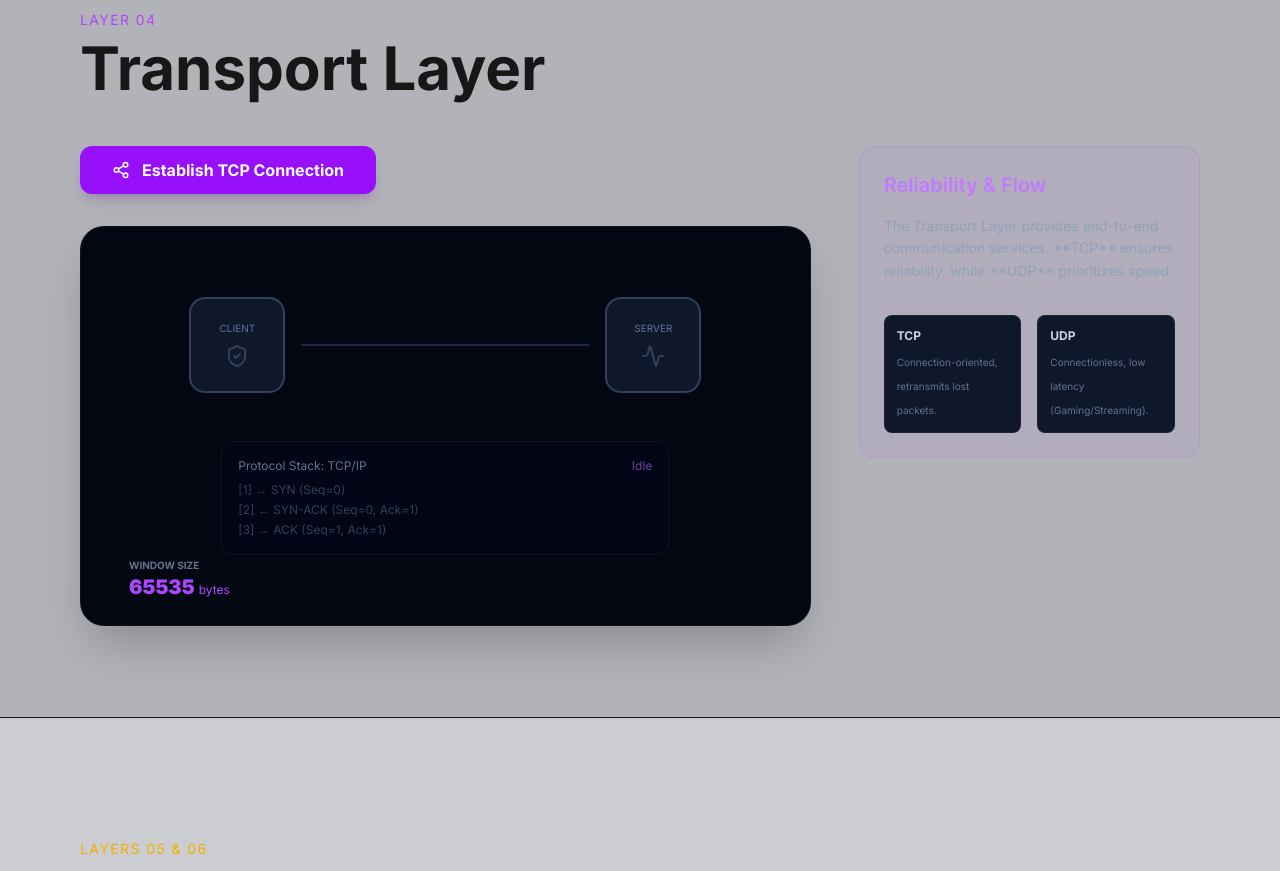
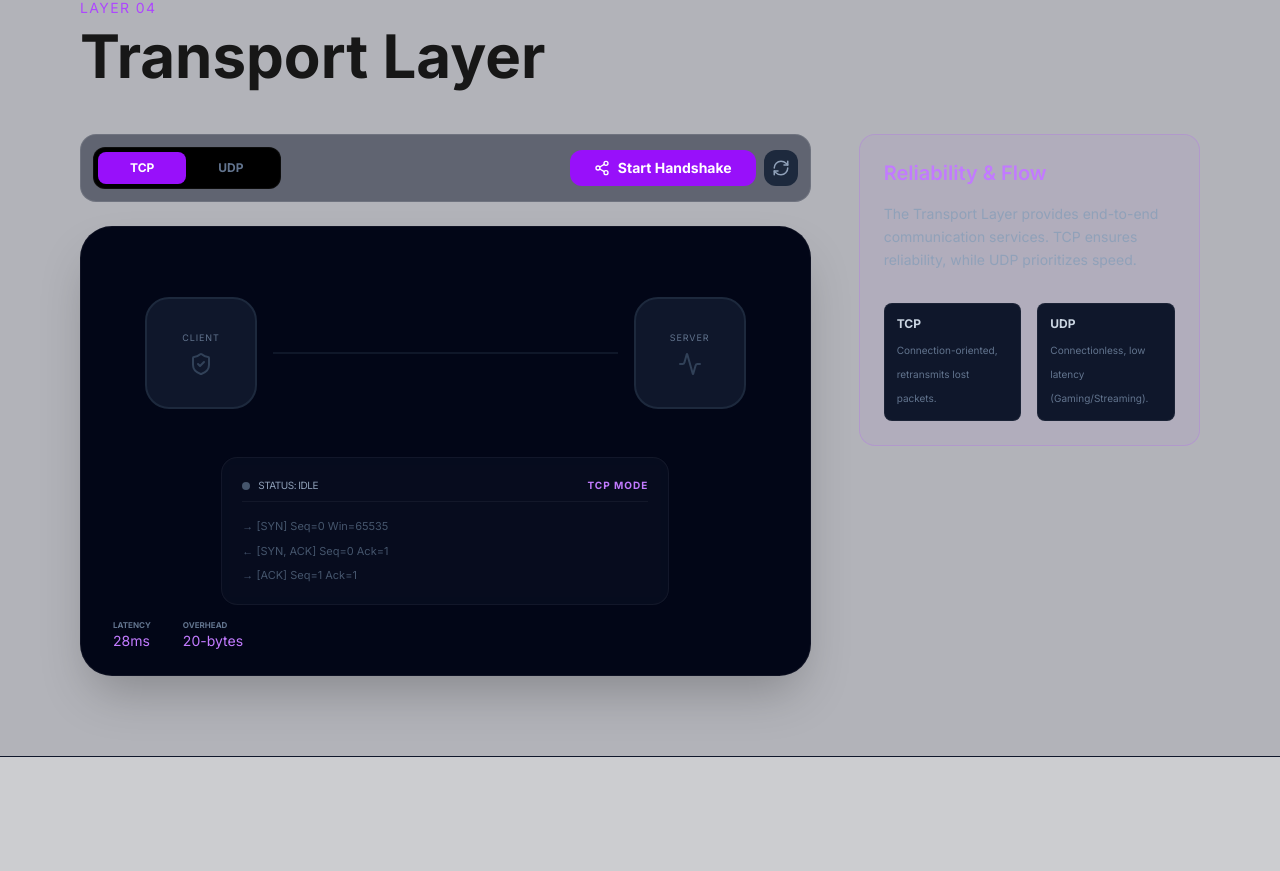
Before and after one commit to Snehil7903/net-sim, a Next.js app: page / in a window 1280 px wide. Shown: the part 3551-4422 px from the top of the page. Built offline with nearby package versions, Linux system fonts and the light colour scheme.

Commit message:
Add UDP and TCP in transport Layer

```diff
--- a/app/page.tsx
+++ b/app/page.tsx
@@ -148,7 +148,7 @@ export default function Home() {
               <div className="p-6 rounded-2xl bg-purple-500/5 border border-purple-500/20">
                 <h3 className="text-xl font-semibold text-purple-400 mb-4">Reliability & Flow</h3>
                 <p className="text-slate-400 text-sm leading-relaxed">
-                  The Transport Layer provides end-to-end communication services. **TCP** ensures reliability, while **UDP** prioritizes speed.
+                  The Transport Layer provides end-to-end communication services. TCP ensures reliability, while UDP prioritizes speed.
                 </p>
 
                 <div className="mt-8 grid grid-cols-2 gap-4">
--- a/components/TransportLayer.tsx
+++ b/components/TransportLayer.tsx
@@ -1,92 +1,161 @@
 "use client";
-import { useState, useRef } from 'react';
+import { useState, useRef, useEffect } from 'react';
 import gsap from 'gsap';
-import { Share2, Activity, ShieldCheck } from 'lucide-react';
+import { Share2, Activity, ShieldCheck, Zap, RefreshCw, AlertCircle } from 'lucide-react';
+
+type Protocol = 'TCP' | 'UDP';
 
 export default function TransportLayer() {
+  const [protocol, setProtocol] = useState<Protocol>('TCP');
   const [step, setStep] = useState('Idle');
-  const [isConnecting, setIsConnecting] = useState(false);
-  const packetRef = useRef(null);
+  const [isSimulating, setIsSimulating] = useState(false);
+  const containerRef = useRef<HTMLDivElement>(null);
 
-  const startHandshake = () => {
-    setIsConnecting(true);
+  const reset = () => {
+    gsap.killTweensOf(".packet-dot");
+    gsap.set(".packet-dot", { x: 0, opacity: 0 });
+    setStep('Idle');
+    setIsSimulating(false);
+  };
+
+  const startSimulation = () => {
+    setIsSimulating(true);
+    const width = containerRef.current?.offsetWidth || 400;
+    const travelDist = width > 600 ? 400 : width * 0.6; // Responsive distance
+
     const tl = gsap.timeline({
       onComplete: () => {
-        setStep('Established');
-        setIsConnecting(false);
+        setStep(protocol === 'TCP' ? 'Established' : 'Streaming...');
+        setIsSimulating(protocol === 'UDP'); // UDP keeps "streaming"
       }
     });
 
+    if (protocol === 'TCP') {
       // 1. SYN
       setStep('Sending SYN...');
-    tl.to(".tcp-packet", { x: 400, opacity: 1, duration: 0.8, ease: "power2.out" });
-    tl.set(".tcp-packet", { opacity: 0, x: 0 });
+      tl.to(".packet-dot", { x: travelDist, opacity: 1, duration: 0.8, ease: "power2.out" });
+      tl.set(".packet-dot", { opacity: 0, x: 0 });
 
       // 2. SYN-ACK
       tl.call(() => setStep('Received SYN-ACK...'));
-    tl.fromTo(".tcp-packet", { x: 400, opacity: 0 }, { x: 0, opacity: 1, duration: 0.8, ease: "power2.out" });
-    tl.set(".tcp-packet", { opacity: 0 });
+      tl.fromTo(".packet-dot", { x: travelDist, opacity: 0 }, { x: 0, opacity: 1, duration: 0.8, ease: "power2.out" });
+      tl.set(".packet-dot", { opacity: 0 });
 
       // 3. ACK
       tl.call(() => setStep('Sending ACK...'));
-    tl.fromTo(".tcp-packet", { x: 0, opacity: 0 }, { x: 400, opacity: 1, duration: 0.8, ease: "power2.out" });
+      tl.fromTo(".packet-dot", { x: 0, opacity: 0 }, { x: travelDist, opacity: 1, duration: 0.8, ease: "power2.out" });
 
-    // Established
-    tl.to(".status-glow", { boxShadow: "0 0 20px #8b5cf6", duration: 0.5 });
+      tl.to(".status-glow", { borderColor: "#a855f7", boxShadow: "0 0 20px rgba(168, 85, 247, 0.4)", duration: 0.5 });
+    } else {
+      // UDP: Connectionless Fire and Forget
+      setStep('Pushing Datagrams...');
+      tl.to(".packet-dot", {
+        x: travelDist,
+        opacity: 1,
+        duration: 0.4,
+        stagger: { each: 0.2, repeat: -1 },
+        ease: "none",
+        onStart: () => {
+           // Simulate packet loss visually for UDP
+           gsap.to(".packet-dot:nth-child(odd)", { opacity: 0, delay: 0.2, duration: 0.1 });
+        }
+      });
+    }
   };
 
   return (
-    <div className="space-y-8">
-      <div className="flex gap-4">
+    <div className="space-y-6 w-full max-w-5xl mx-auto px-4 md:px-0">
+      {/* Protocol Toggle */}
+      <div className="flex flex-col md:flex-row justify-between items-center bg-slate-900/50 p-3 rounded-2xl border border-white/10 gap-4">
+        <div className="flex p-1 bg-black rounded-xl border border-white/5 w-full md:w-auto">
+          {(['TCP', 'UDP'] as Protocol[]).map((p) => (
             <button
-          onClick={startHandshake}
-          disabled={isConnecting}
-          className="bg-purple-600 hover:bg-purple-500 disabled:opacity-50 text-white px-8 py-3 rounded-xl flex items-center gap-3 transition-all font-bold shadow-lg shadow-purple-900/20"
+              key={p}
+              onClick={() => { setProtocol(p); reset(); }}
+              className={`flex-1 md:flex-none px-8 py-2 rounded-lg text-xs font-bold transition-all ${protocol === p ? 'bg-purple-600 text-white' : 'text-slate-500'}`}
             >
-          <Share2 size={18} /> Establish TCP Connection
+              {p}
             </button>
+          ))}
         </div>
 
-      <div className="relative bg-[#030712] rounded-3xl border border-white/5 p-12 min-h-[400px] flex flex-col justify-center items-center overflow-hidden shadow-2xl">
-
-        {/* Connection Visualizer */}
-        <div className="w-full max-w-lg flex justify-between items-center relative">
-          {/* Client */}
-          <div className={`status-glow w-24 h-24 rounded-2xl bg-slate-900 border-2 flex flex-col items-center justify-center gap-2 transition-all ${step === 'Established' ? 'border-purple-500' : 'border-slate-700'}`}>
-            <div className="text-[10px] font-mono text-slate-500 uppercase">Client</div>
-            <ShieldCheck className={step === 'Established' ? 'text-purple-500' : 'text-slate-700'} />
-          </div>
-
-          {/* The Wire & Traveling Packet */}
-          <div className="flex-1 h-[2px] bg-slate-800 mx-4 relative">
-             <div className="tcp-packet absolute -top-2 left-0 w-4 h-4 bg-purple-500 rounded-full opacity-0 blur-[2px]" />
-          </div>
-
-          {/* Server */}
-          <div className={`status-glow w-24 h-24 rounded-2xl bg-slate-900 border-2 flex flex-col items-center justify-center gap-2 transition-all ${step === 'Established' ? 'border-purple-500' : 'border-slate-700'}`}>
-            <div className="text-[10px] font-mono text-slate-500 uppercase">Server</div>
-            <Activity className={step === 'Established' ? 'text-purple-500' : 'text-slate-700'} />
+        <div className="flex gap-2 w-full md:w-auto">
+          <button
+            onClick={startSimulation}
+            disabled={isSimulating && protocol === 'TCP'}
+            className="flex-1 bg-purple-600 hover:bg-purple-500 disabled:opacity-50 text-white px-6 py-2 rounded-xl flex items-center justify-center gap-2 transition-all text-sm font-bold"
+          >
+            {protocol === 'TCP' ? <Share2 size={16} /> : <Zap size={16} />}
+            {protocol === 'TCP' ? 'Start Handshake' : 'Flood Datagrams'}
+          </button>
+          <button onClick={reset} className="p-2 bg-slate-800 rounded-xl hover:bg-slate-700 text-slate-400">
+            <RefreshCw size={18} />
+          </button>
         </div>
       </div>
 
-        {/* Handshake Text Log */}
-        <div className="mt-12 w-full max-w-md bg-slate-950/80 rounded-xl p-4 border border-white/5 font-mono text-sm">
-          <div className="flex justify-between items-center mb-2">
-            <span className="text-slate-500 text-xs">Protocol Stack: TCP/IP</span>
-            <span className="text-purple-400 text-xs animate-pulse">{step}</span>
+      <div ref={containerRef} className="relative bg-[#020617] rounded-[2rem] border border-white/5 p-8 md:p-16 min-h-[450px] flex flex-col justify-center items-center overflow-hidden shadow-2xl">
+
+        {/* Connection Visualization */}
+        <div className="w-full max-w-2xl flex justify-between items-center relative">
+          {/* Client Node */}
+          <div className={`status-glow w-20 h-20 md:w-28 md:h-28 rounded-3xl bg-slate-900 border-2 flex flex-col items-center justify-center gap-2 transition-all duration-500 ${step === 'Established' ? 'border-purple-500 bg-purple-500/5' : 'border-slate-800'}`}>
+            <span className="text-[9px] font-mono text-slate-500 uppercase tracking-widest">Client</span>
+            <ShieldCheck size={24} className={step === 'Established' ? 'text-purple-400' : 'text-slate-700'} />
           </div>
-          <div className="space-y-1">
-            <p className={`text-xs transition-opacity ${step.includes('SYN') ? 'text-purple-300' : 'text-slate-700'}`}>[1] → SYN (Seq=0)</p>
-            <p className={`text-xs transition-opacity ${step.includes('SYN-ACK') ? 'text-purple-300' : 'text-slate-700'}`}>[2] ← SYN-ACK (Seq=0, Ack=1)</p>
-            <p className={`text-xs transition-opacity ${step.includes('ACK') ? 'text-purple-300' : 'text-slate-700'}`}>[3] → ACK (Seq=1, Ack=1)</p>
+
+          {/* Transport Medium (Wire) */}
+          <div className="flex-1 h-[2px] bg-slate-800/50 mx-4 relative">
+             {/* Multiple dots for UDP stream, only one used for TCP handshake */}
+             <div className="packet-dot absolute -top-1.5 left-0 w-3 h-3 bg-purple-500 rounded-full opacity-0 shadow-[0_0_10px_#a855f7]" />
+             <div className="packet-dot absolute -top-1.5 left-0 w-3 h-3 bg-purple-500 rounded-full opacity-0 shadow-[0_0_10px_#a855f7]" />
+             <div className="packet-dot absolute -top-1.5 left-0 w-3 h-3 bg-purple-500 rounded-full opacity-0 shadow-[0_0_10px_#a855f7]" />
+          </div>
+
+          {/* Server Node */}
+          <div className={`status-glow w-20 h-20 md:w-28 md:h-28 rounded-3xl bg-slate-900 border-2 flex flex-col items-center justify-center gap-2 transition-all duration-500 ${step === 'Established' ? 'border-purple-500 bg-purple-500/5' : 'border-slate-800'}`}>
+            <span className="text-[9px] font-mono text-slate-500 uppercase tracking-widest">Server</span>
+            <Activity size={24} className={step === 'Established' ? 'text-purple-400' : 'text-slate-700'} />
           </div>
         </div>
 
-        {/* Window Size Simulation Placeholder */}
-        <div className="absolute bottom-6 left-12 flex items-center gap-4">
+        {/* Dynamic Metadata Panel */}
+        <div className="mt-12 w-full max-w-md bg-slate-900/40 backdrop-blur-md rounded-2xl p-5 border border-white/5">
+          <div className="flex justify-between items-center mb-4 pb-2 border-b border-white/5">
+            <div className="flex items-center gap-2">
+              <div className={`w-2 h-2 rounded-full ${isSimulating ? 'bg-green-500 animate-pulse' : 'bg-slate-600'}`} />
+              <span className="text-[10px] font-mono text-slate-400 uppercase tracking-tighter">Status: {step}</span>
+            </div>
+            <span className="text-[10px] font-bold text-purple-400 uppercase tracking-widest">{protocol} Mode</span>
+          </div>
+
+          <div className="space-y-2 font-mono text-[11px]">
+            {protocol === 'TCP' ? (
+              <>
+                <p className={step.includes('SYN') && !step.includes('ACK') ? 'text-purple-400' : 'text-slate-600'}>→ [SYN] Seq=0 Win=65535</p>
+                <p className={step.includes('SYN-ACK') ? 'text-purple-400' : 'text-slate-600'}>← [SYN, ACK] Seq=0 Ack=1</p>
+                <p className={step.includes('Sending ACK') || step === 'Established' ? 'text-purple-400' : 'text-slate-600'}>→ [ACK] Seq=1 Ack=1</p>
+              </>
+            ) : (
+              <>
+                <p className="text-purple-400">→ [DATAGRAM] Length=1472 (No Handshake)</p>
+                <p className="text-slate-500 italic flex items-center gap-1">
+                  <AlertCircle size={10} /> Checksum verified, delivery not guaranteed.
+                </p>
+              </>
+            )}
+          </div>
+        </div>
+
+        {/* Performance Metrics Overlay (Mobile Friendly) */}
+        <div className="absolute bottom-6 left-8 flex gap-8">
+           <div className="hidden sm:flex flex-col">
+              <span className="text-[8px] text-slate-500 uppercase font-bold">Latency</span>
+              <span className="text-sm font-mono text-purple-400">{protocol === 'TCP' ? '28ms' : '12ms'}</span>
+           </div>
            <div className="flex flex-col">
-            <span className="text-[10px] text-slate-500 uppercase font-bold">Window Size</span>
-            <span className="text-xl font-black text-purple-500">65535 <span className="text-xs font-normal">bytes</span></span>
+              <span className="text-[8px] text-slate-500 uppercase font-bold">Overhead</span>
+              <span className="text-sm font-mono text-purple-400">{protocol === 'TCP' ? '20-bytes' : '8-bytes'}</span>
            </div>
         </div>
       </div>
```
Lines whose indentation alone changed are shown as unchanged.
